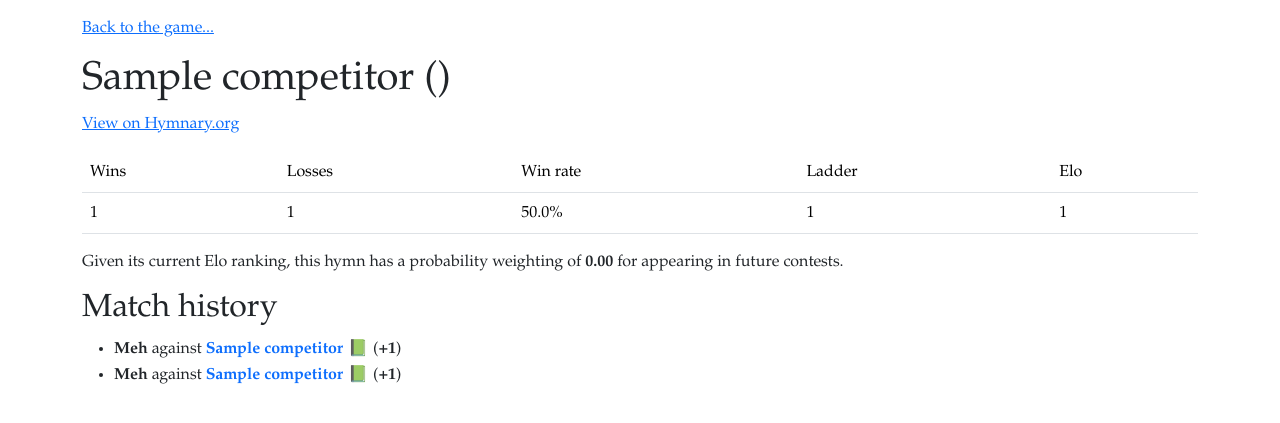
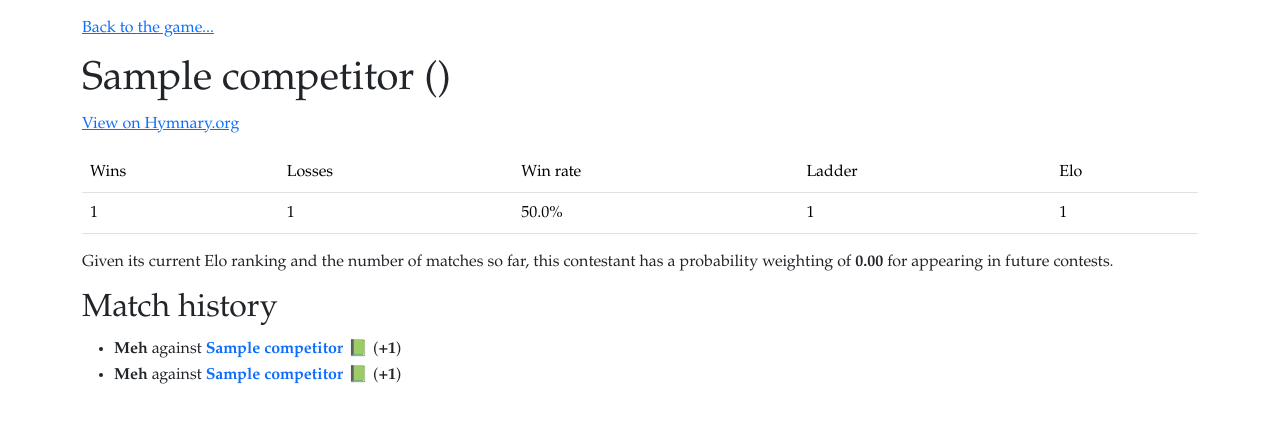
Before and after one commit to jftsang/hymnsmash, a Flask app: page /competitor/1 in a window 1280 px wide. Shown: the top 423 px of the page. Run offline with Flask 3, Linux system fonts and the light colour scheme; tables that the repository leaves empty hold one stand-in row (values such as "Sample post").

Commit message:
Reduce weighting for most-played contestants

```diff
--- a/models.py
+++ b/models.py
@@ -1,5 +1,5 @@
 import json
-from math import exp
+from math import exp, log
 from typing import TypeVar
 
 from flask_sqlalchemy import SQLAlchemy
@@ -80,7 +80,7 @@ def metadata(c: Competitor) -> dict:
 
 
 def weight(c: Competitor) -> float:
-    return exp((c.elo - 1500) / 100)
+    return exp((c.elo - 1500) / 100) / log(c.wins + c.losses + 2)
 
 
 def serialize_competitor_details(c: Competitor) -> dict:
--- a/templates/competitorDetails.html
+++ b/templates/competitorDetails.html
@@ -31,9 +31,10 @@
         </table>
     </div>
     <p>
-        Given its current Elo ranking, this hymn has a probability
-        weighting of <strong>{{ c | format_weight }}</strong> for
-        appearing in future contests.
+        Given its current Elo ranking and the number of matches so far,
+        this contestant has a probability weighting of
+        <strong>{{ c | format_weight }}</strong> for appearing in future
+        contests.
     </p>
 
     <h2>Match history</h2>
```
